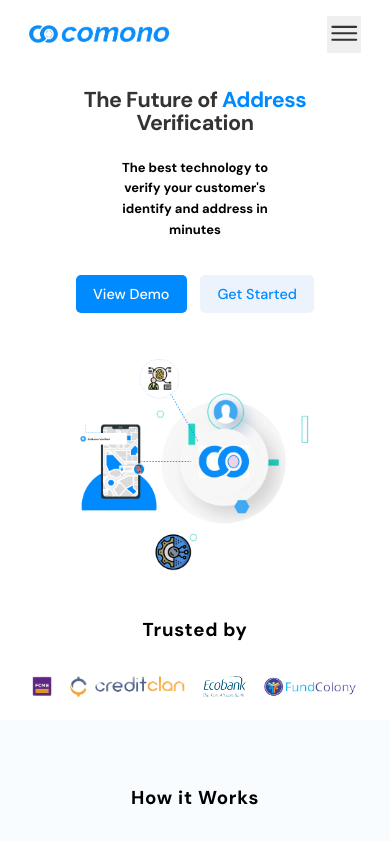
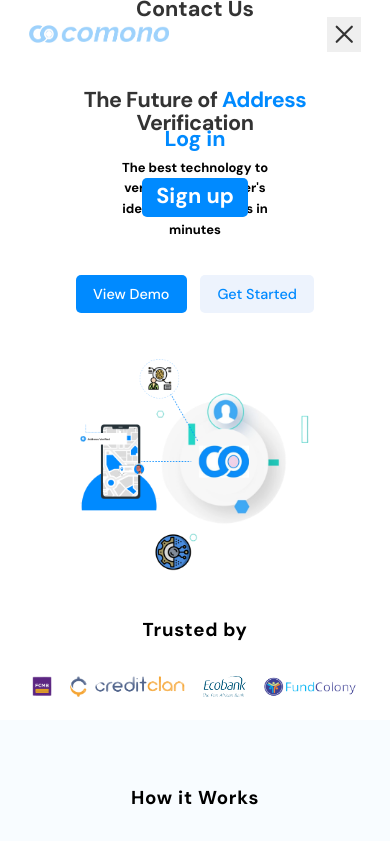
Before and after one commit to Priscilla123456/comono-website, a plain HTML site: page index.html in a window 390 px wide. Shown: the top 841 px of the page. Drawn offline with nearby package versions, Linux system fonts and the light colour scheme; some packages are replaced by stand-ins of ours; a script that the page names is missing.

Commit message:
my third commit

```diff
--- a/index.html
+++ b/index.html
@@ -15,7 +15,7 @@
     <title>Document</title>
   </head>
   <body>
-    <header class="header">
+    <header class="header nav-open">
       <div class="header-logo">
         <a href="#">
           <img
--- a/queries.css
+++ b/queries.css
@@ -76,6 +76,7 @@
 
   .btn-mobile-nav {
     display: block;
+    z-index: 9999;
   }
 
   .main-nav {
--- /dev/null
+++ b/script.js
@@ -0,0 +1,8 @@
+//Make Mobile Navigation work
+
+const btnNavEl = document.querySelector(".btn-mobile-nav");
+const headerEl = document.querySelector(".header");
+
+btnNavEl.addEventListener("click", function () {
+  headerEl.classList.toggle("nav-open");
+});
```
